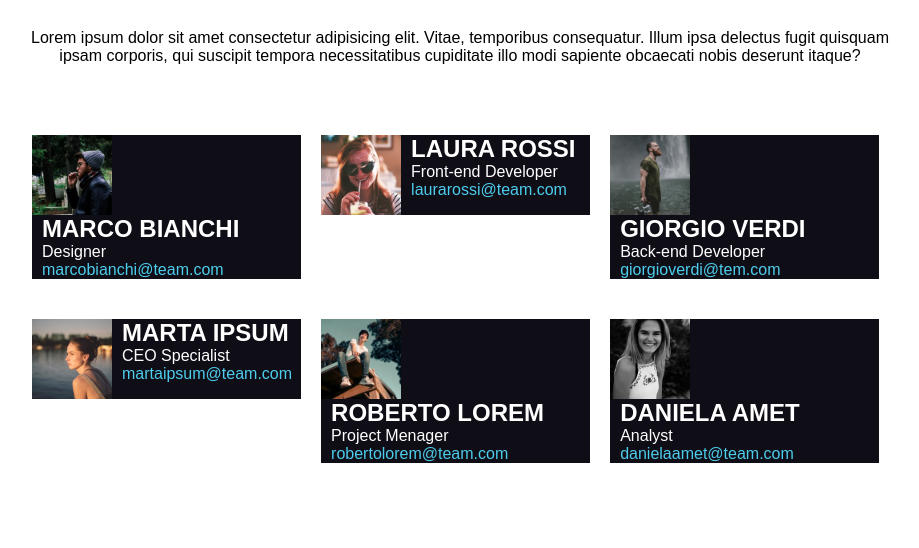
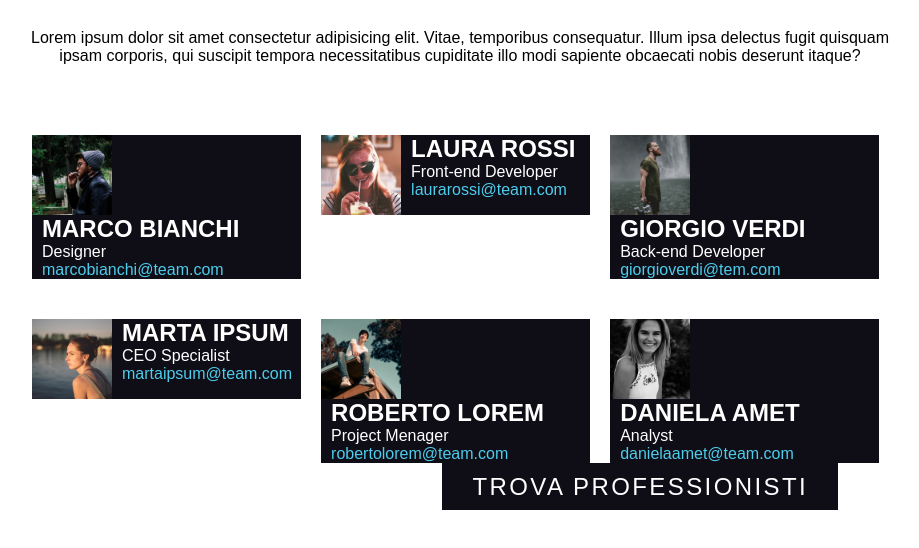
Before and after one commit to davidegiak/html-css-float-cards, a plain HTML site: page index.html in a window 1280 px wide. Shown: the part 108-656 px from the top of the page, without its empty margins (180-1099 px from the left). Drawn offline with Linux system fonts and the light colour scheme.

Commit message:
BUTTON PLUS

```diff
--- a/CSS/style.css
+++ b/CSS/style.css
@@ -34,6 +34,12 @@ header {
     height: 50px;
     margin: auto;
     padding: 10px;
+}
+
+.container::after {
+    content: "";
+    display: block;
+    clear: both;
 }
 
 
@@ -74,3 +80,20 @@ header {
 .down {
     margin-top: 20px;
 }
+
+a {
+    margin-left: 48%;
+    text-decoration: none;
+    text-transform: uppercase;
+    background: #0f0e17;
+    color: white;
+    font-size: 1.5em;
+    letter-spacing: 0.1em;
+    font-weight: 400;
+    padding: 10px 30px;
+    transition: 0.5s;
+}
+
+a:hover {
+    letter-spacing: 0.25em;
+}
--- a/index.html
+++ b/index.html
@@ -84,6 +84,7 @@
                     </div>
                 </div>
             </div>
+            <a href="#"><span>TROVA PROFESSIONISTI</span></a>
         </section>
     </main>
 </body>
```
